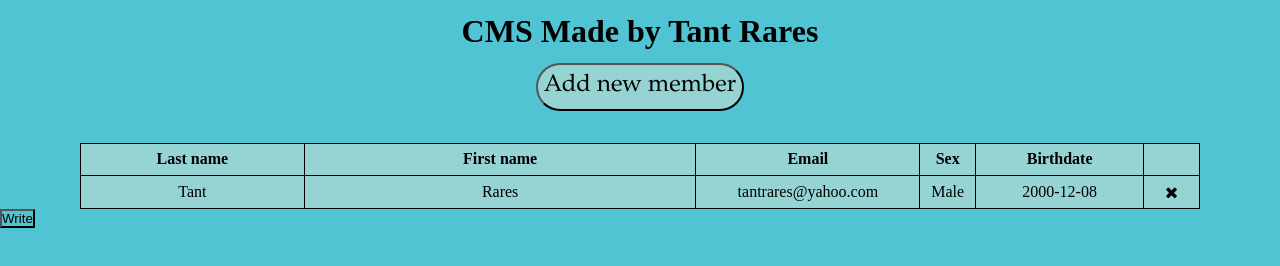
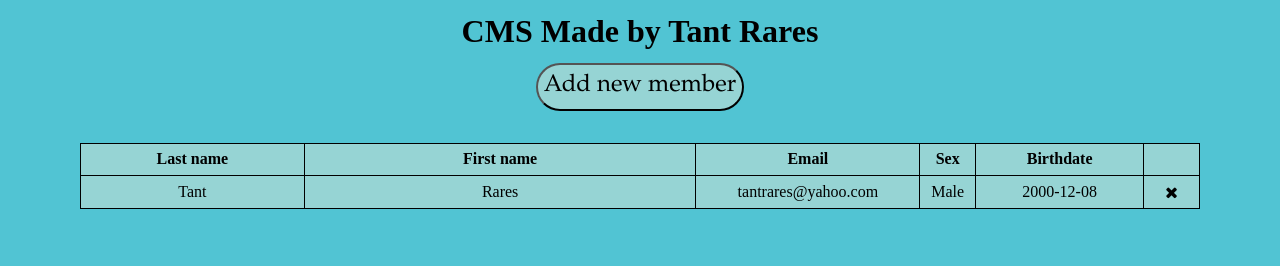
Before and after one commit to tant-rares-30127/CMS, a website with bundled scripts: page main.html in a window 1280 px wide. Built offline with nearby package versions, Linux system fonts and the light colour scheme; no server answers.

Commit message:
Get the html to the initial shape

```diff
--- a/main.html
+++ b/main.html
@@ -109,11 +109,6 @@
           </tbody>
         </table>
       </div>
-      <div>
-        <button onclick="WriteMember()">
-            Write
-        </button>
-      </div>
     </div>
   </body>
 </html>
```
